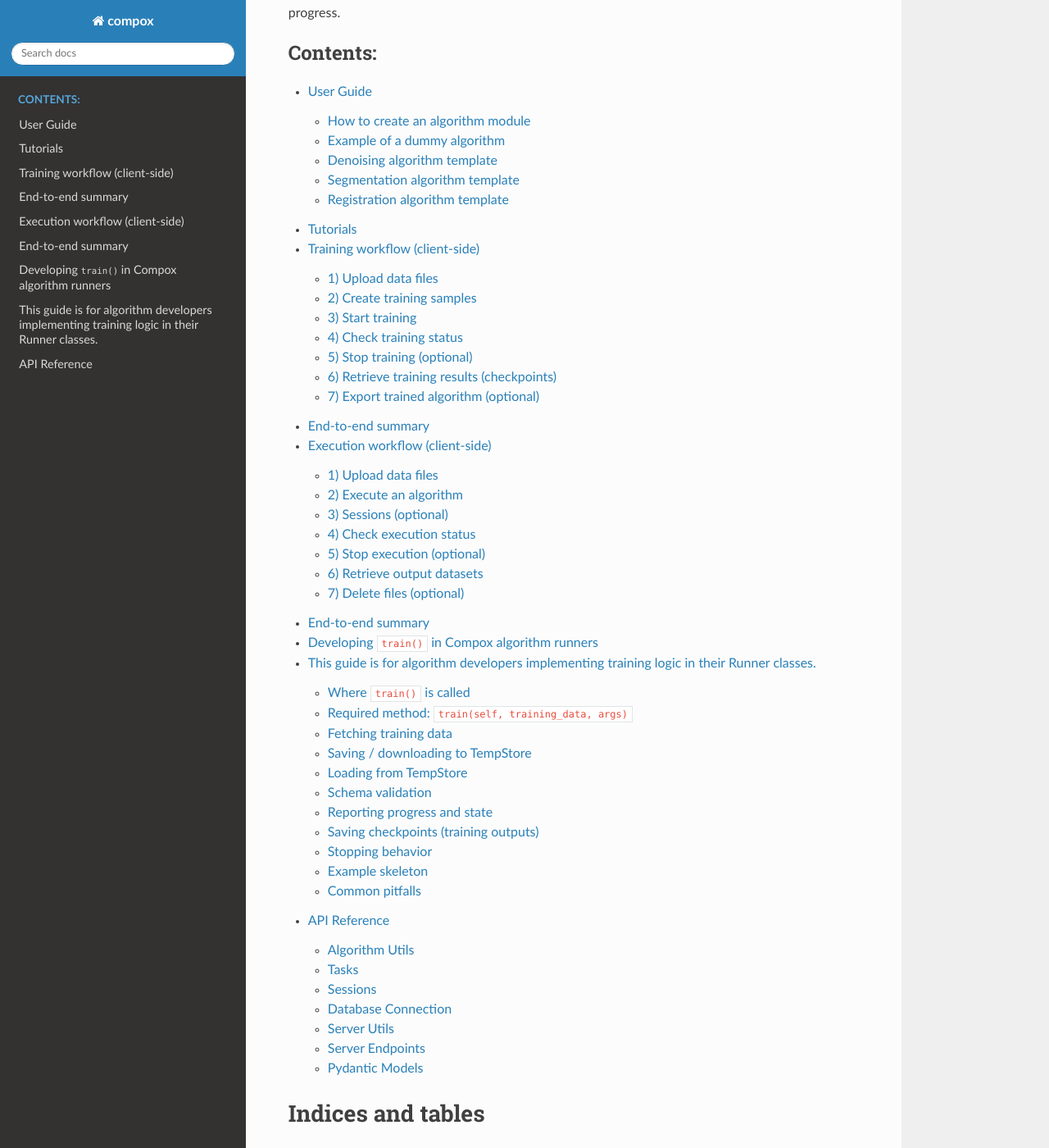
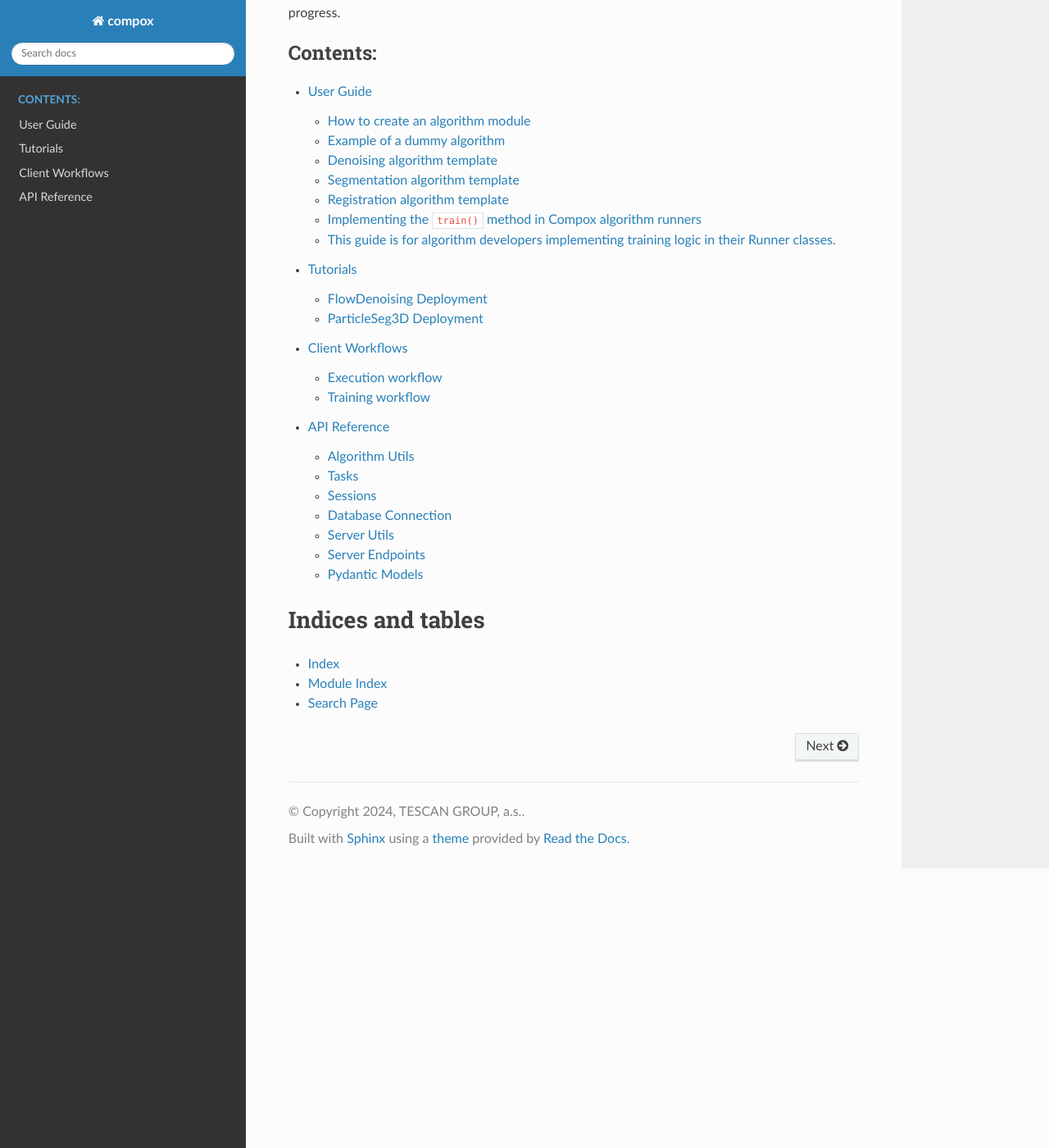
Before and after one commit to tescan-3dim/compox, a Sphinx documentation site: the page built from docs/index.rst, in a window 1280 px wide and 1400 px high, scrolled down 2341 px. Shown: the whole window at 82% size. Built offline with Sphinx 7.4.7 and the Read the Docs theme 3.1.0, drawn with Linux system fonts in a browser that asks for light colours.

Commit message:
compox-v3.0.1 release

```diff
--- a/docs/algorithm_training_guide.md
+++ b/docs/algorithm_training_guide.md
@@ -1,4 +1,4 @@
-## Developing `train()` in Compox algorithm runners
+## Implementing the `train()` method in Compox algorithm runners
 
 This guide is for algorithm developers implementing training logic in their Runner classes.
 ---
--- /dev/null
+++ b/docs/client_workflows.rst
@@ -0,0 +1,8 @@
+Client Workflows
+====================================================
+In the following sections, we will describe the typical Compox client workflows for training and inference.
+
+.. include:: execution_client_workflow.md
+    :parser: myst_parser.sphinx_
+.. include:: training_client_workflow.md
+    :parser: myst_parser.sphinx_
--- a/docs/development.rst
+++ b/docs/development.rst
@@ -10,3 +10,5 @@ In the following sections, we will describe how to create an algorithm module fo
     :parser: myst_parser.sphinx_
 .. include:: ../algorithms/template_registration_algorithm/README.md
     :parser: myst_parser.sphinx_
+.. include:: algorithm_training_guide.md
+    :parser: myst_parser.sphinx_
--- a/docs/execution_client_workflow.md
+++ b/docs/execution_client_workflow.md
@@ -1,10 +1,10 @@
-## Execution workflow (client-side)
+## Execution workflow
 
 This doc covers the client-facing flow for execution in Compox: upload data, start an execution, poll status, and retrieve results. All endpoints and payloads are derived from the current server code under `compox/src/compox/routers`.
 
 ---
 
-### 1) Upload data files
+### Upload data files
 
 Endpoint:
 - `POST /api/v0/files`
@@ -33,7 +33,7 @@ Notes:
 
 ---
 
-### 2) Execute an algorithm
+### Execute an algorithm
 
 Endpoint:
 - `POST /api/v0/execute-algorithm`
@@ -85,7 +85,7 @@ Progress/status details (from `TaskHandler`):
 
 ---
 
-### 3) Sessions (optional)
+### Sessions (optional)
 
 The execution API supports an optional `session_token` that can be used to share an in‑memory cache across multiple executions.
 
@@ -101,7 +101,7 @@ Practical guidance:
 
 ---
 
-### 4) Check execution status
+### Check execution status
 
 Endpoint:
 - `GET /api/v0/executions/{execution_id}`
@@ -134,7 +134,7 @@ Notes:
 
 ---
 
-### 5) Stop execution (optional)
+### Stop execution (optional)
 
 Endpoint:
 - `POST /api/v0/executions/{execution_id}/stop`
@@ -145,7 +145,7 @@ Behavior:
 
 ---
 
-### 6) Retrieve output datasets
+### Retrieve output datasets
 
 Endpoint:
 - `GET /api/v0/files/{file_id}`
@@ -155,7 +155,7 @@ Behavior:
 
 ---
 
-### 7) Delete files (optional)
+### Delete files (optional)
 
 Endpoint:
 - `DELETE /api/v0/files/{file_id}`
@@ -169,7 +169,7 @@ Notes:
 
 ---
 
-## End-to-end summary
+### End-to-end summary
 
 1. Upload HDF5 files -> get `file_id`s
 2. Execute algorithm with `algorithm_id` + `input_dataset_ids` -> get `execution_id`
--- a/docs/index.rst
+++ b/docs/index.rst
@@ -9,10 +9,8 @@ Welcome to the Compox documentation!
    :caption: Contents:
 
    development
-   tutorials
-   training_client_workflow
-   execution_client_workflow
-   algorithm_training_guide
+   tutorials.md
+   client_workflows
    reference
 
 Indices and tables
--- a/docs/training_client_workflow.md
+++ b/docs/training_client_workflow.md
@@ -1,10 +1,10 @@
-## Training workflow (client-side)
+## Training workflow
 
 This doc covers the client-facing flow for training in Compox: upload data, create training samples, start training, and retrieve results. All endpoints and payloads are derived from the current server code under `compox/src/compox/routers`.
 
 ---
 
-### 1) Upload data files
+### Upload data files
 
 Endpoint:
 - `POST /api/v0/files`
@@ -33,7 +33,7 @@ Notes:
 
 ---
 
-### 2) Create training samples
+### Create training samples
 
 Endpoint:
 - `POST /api/v0/sample`
@@ -71,7 +71,7 @@ Notes:
 
 ---
 
-### 3) Start training
+### Start training
 
 Endpoint:
 - `POST /api/v0/train-algorithm`
@@ -124,7 +124,7 @@ Progress/status details (from `TrainingHandler` and `TaskHandler`):
 
 ---
 
-### 4) Check training status
+### Check training status
 
 Endpoint:
 - `GET /api/v0/training/{training_id}`
@@ -156,7 +156,7 @@ Notes:
 
 ---
 
-### 5) Stop training (optional)
+### Stop training (optional)
 
 Endpoint:
 - `POST /api/v0/training/{training_id}/stop`
@@ -167,7 +167,7 @@ Behavior:
 
 ---
 
-### 6) Retrieve training results (checkpoints)
+### Retrieve training results (checkpoints)
 
 Endpoint:
 - `GET /api/v0/checkpoint/{checkpoint_id}`
@@ -213,7 +213,7 @@ Filtering by tags:
 
 ---
 
-### 7) Export trained algorithm (optional)
+### Export trained algorithm (optional)
 
 Endpoint:
 - `GET /api/v0/algorithm/{algorithm_name}/{algorithm_major_version}/export`
@@ -243,7 +243,7 @@ What the zip file is:
 
 ---
 
-## End-to-end summary
+### End-to-end summary
 
 1. Upload HDF5 files → get `file_id`s
 2. Create training sample(s) referencing file IDs → get `sample_id`s
```
Also changed, not shown: CHANGELOG.md (+4 -0 lines), docs/tutorials.md (added, +13 -0 lines), docs/tutorials.rst (deleted, +0 -12 lines), 2 other files.
